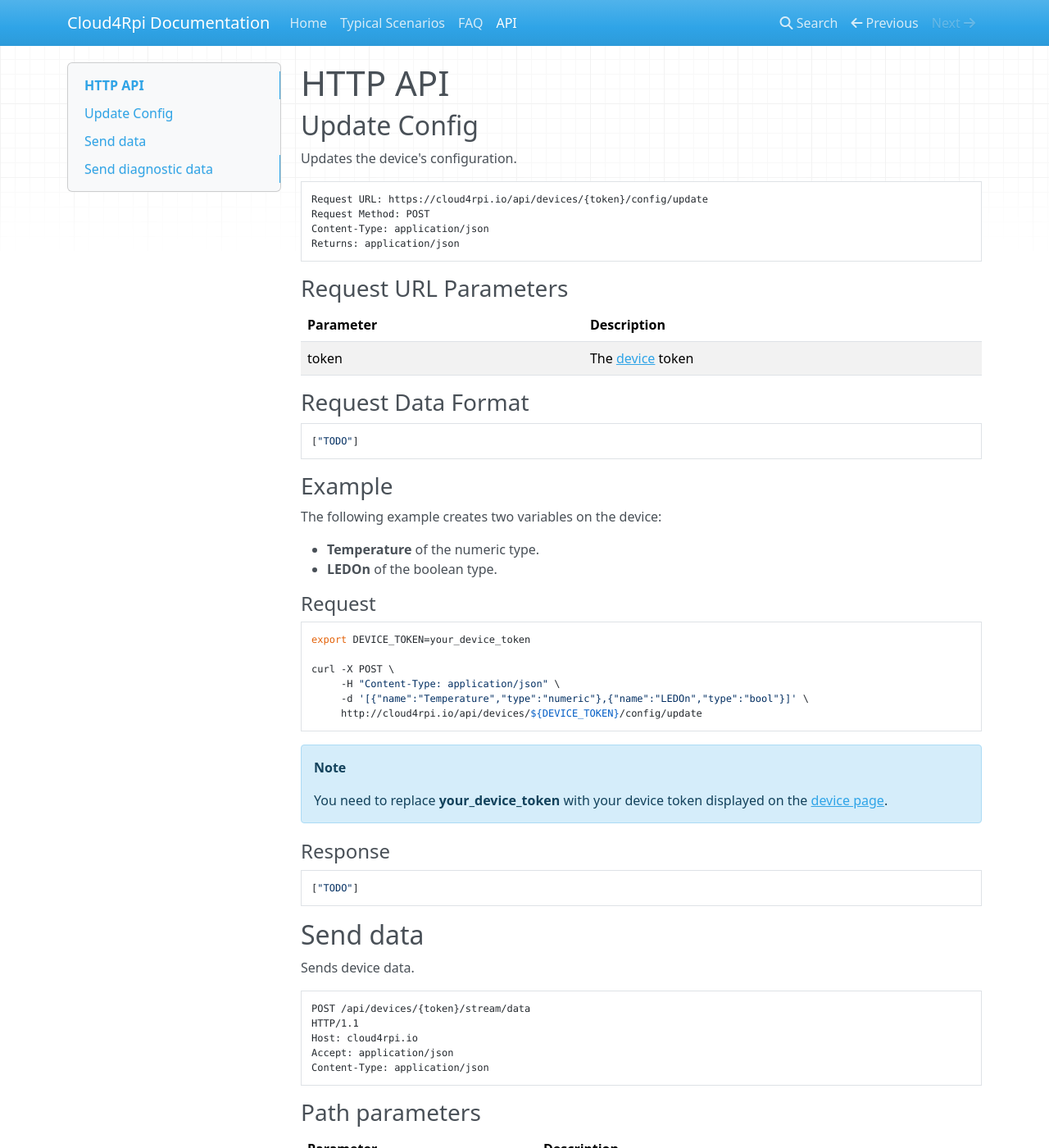
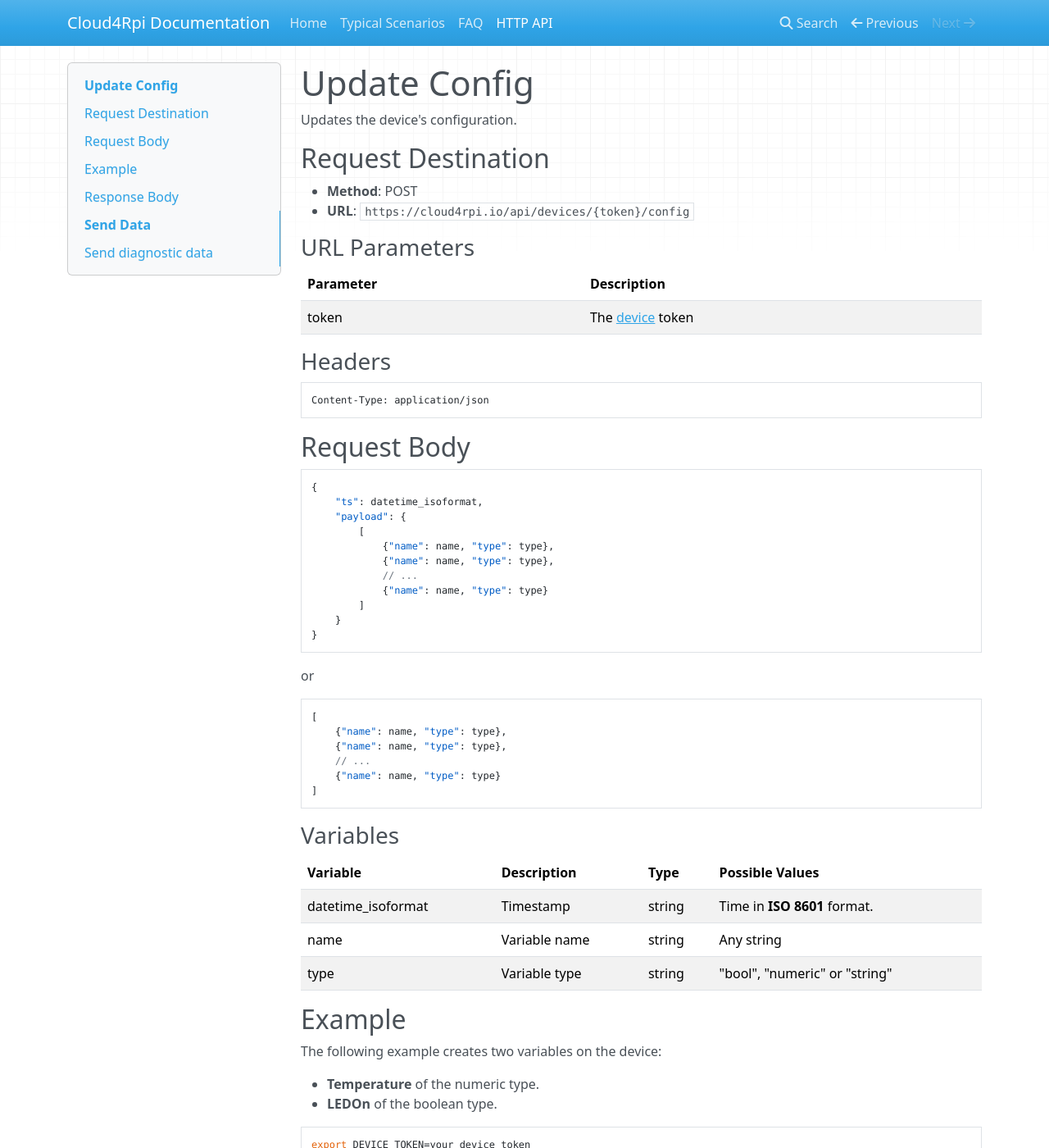
Before and after one commit to cloud4rpi/docs, an MkDocs documentation site: the page built from docs/http_api.md, in a window 1280 px wide and 1400 px high. Shown: the whole window at 82% size. Built offline with MkDocs 1.6.1, drawn with Linux system fonts in a browser that asks for light colours; nearby versions of some CDN libraries; old or Windows-style settings are respelled for this version of MkDocs; some of the changed text lies outside the part shown.

Commit message:
http api - update config

````diff
--- a/docs/api.md
+++ b/docs/http_api.md
@@ -1,36 +1,65 @@
-# HTTP API
-
-## Update Config
+# Update Config
 
 Updates the device's configuration.
 
-```
-Request URL: https://cloud4rpi.io/api/devices/{token}/config/update
-Request Method: POST
-Content-Type: application/json
-Returns: application/json
-```
+## Request Destination
 
-### Request URL Parameters
+* **Method**: POST
+* **URL**: `https://cloud4rpi.io/api/devices/{token}/config`
+
+### URL Parameters
 
 Parameter | Description
 --------- | -----------------------
 token     | The [device](https://cloud4rpi.io/devices) token
 
-### Request Data Format
+### Headers
+
+```
+Content-Type: application/json
+```
+
+## Request Body
 
 ```json
-["TODO"]
+{
+    "ts": datetime_isoformat,
+    "payload": {
+        [
+            {"name": name, "type": type},
+            {"name": name, "type": type},
+            // ...
+            {"name": name, "type": type}
+        ]
+    }
+}
+```
+or
+```json
+[
+    {"name": name, "type": type},
+    {"name": name, "type": type},
+    // ...
+    {"name": name, "type": type}
+]
 ```
 
-### Example
+### Variables
+
+Variable | Description | Type | Possible Values
+-------- | ----------- | ---- | ---------------
+datetime_isoformat | Timestamp | string | Time in **ISO 8601** format.
+name | Variable name | string | Any string
+type | Variable type | string | "bool", "numeric" or "string"
+
+
+## Example
 
 The following example creates two variables on the device:
 
 * **Temperature** of the numeric type.
 * **LEDOn** of the boolean type.
 
-#### Request
 
 ```bash
 export DEVICE_TOKEN=your_device_token
@@ -38,22 +67,27 @@
 curl -X POST \
      -H "Content-Type: application/json" \
      -d '[{"name":"Temperature","type":"numeric"},{"name":"LEDOn","type":"bool"}]' \
-     http://cloud4rpi.io/api/devices/${DEVICE_TOKEN}/config/update
+     http://cloud4rpi.io/api/devices/${DEVICE_TOKEN}/config
 ```
 
 !!! Note
 
     You need to replace **your_device_token** with your device token displayed on the [device page](https://cloud4rpi.io/devices).
 
-#### Response
+## Response Body
 
 ```json
-["TODO"]
+{ "message": "OK" }
 ```
+or
+```json
+{ "error": error_text }
+```
+
 
 <!-- TODO: Process other methods -->
 
-## Send data
+# Send Data
 
 Sends device data.
 
--- a/mkdocs.yml
+++ b/mkdocs.yml
@@ -4,7 +4,7 @@
 - Home: index.md
 - Typical Scenarios: typical-scenarios.md
 - FAQ: faq.md
-- API: api.md
+- HTTP API: http_api.md
 
 markdown_extensions:
     - admonition:
````
